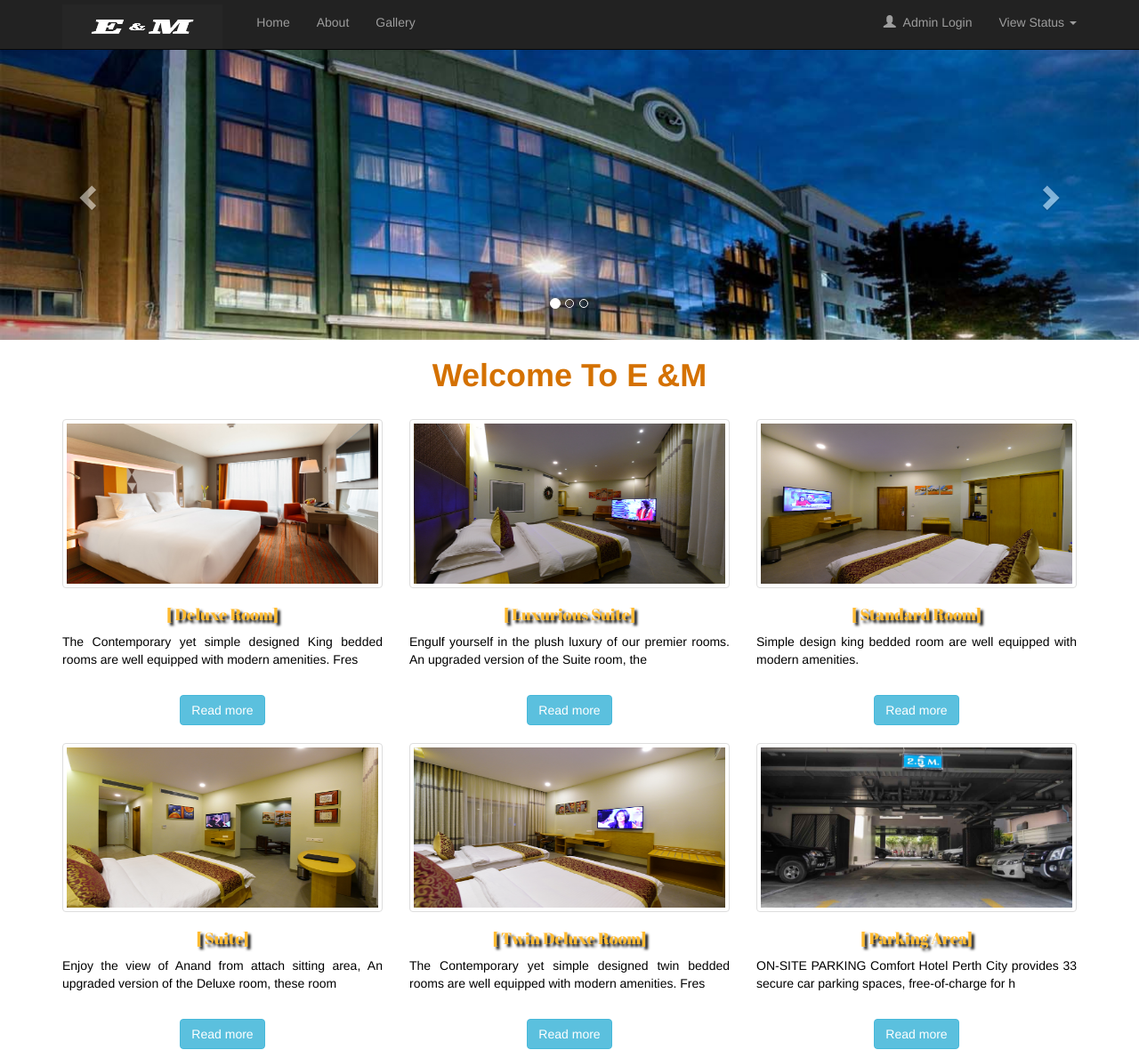
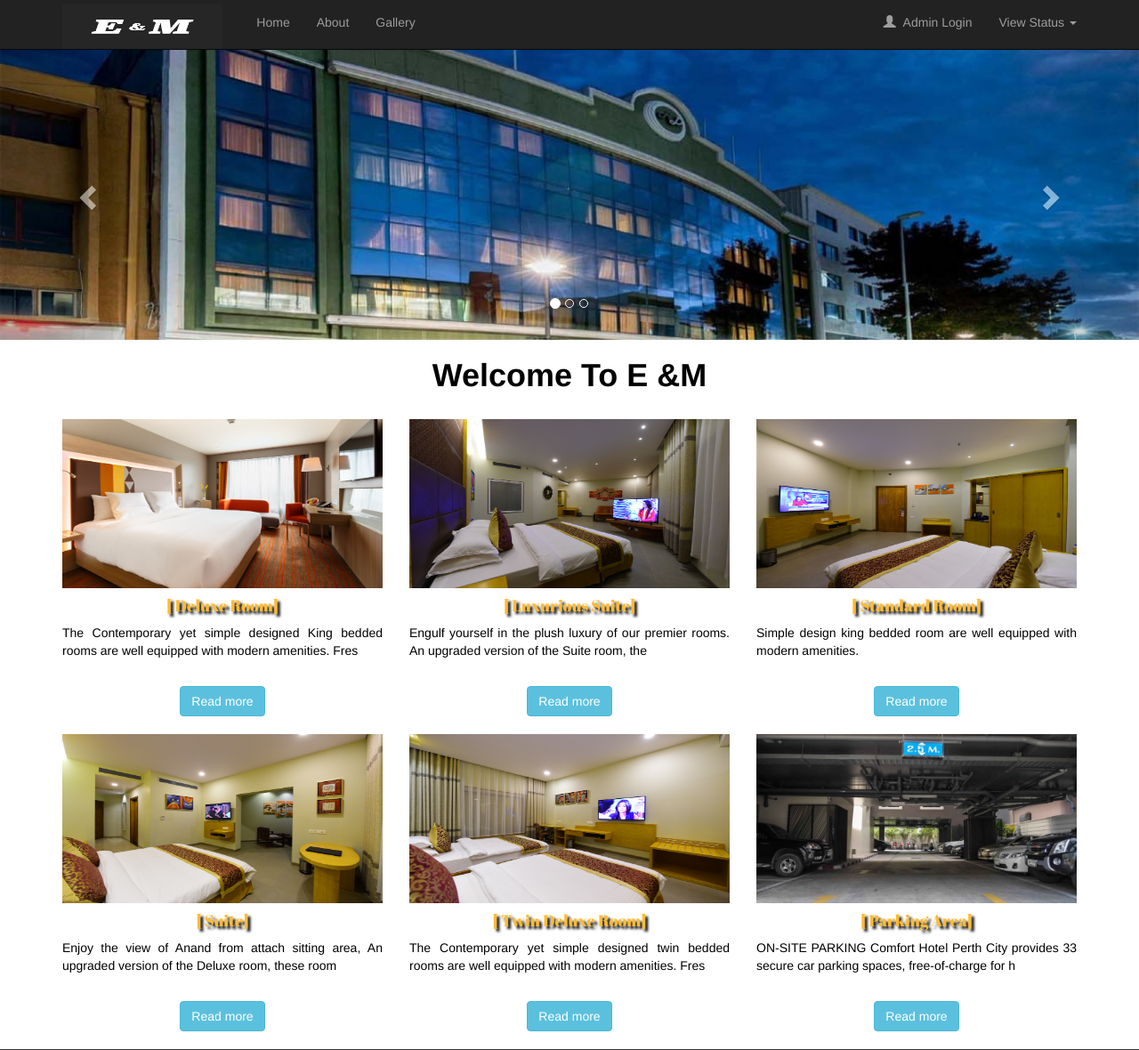
Before and after one commit to M-erick/Hotel-ReservationWithMessaging, a PHP site: page / in a window 1280 px wide. Shown: the top 1180 px of the page at 89% size. Run offline with PHP 8.4, Linux system fonts and the light colour scheme; the visitor is signed in with stand-in values (Sample User, id 1); data comes from the database, SQL or seed files in the repository.

Commit message:
Changed default color to black

```diff
--- a/index.php
+++ b/index.php
@@ -83,7 +83,7 @@ include('connection.php');
 
  <div class="container-fluid"><!--Id Is Red-->
 <div class="container text-center">
-  <h1> <font color="#d4b71c;"><b> Welcome To E &M</b></font></h1><br>
+  <h1> <font color="#000000;"><b> Welcome To E &M</b></font></h1><br>
   <div class="row">
     <div class="hov"><!--Hov is Class-->
 
@@ -94,7 +94,7 @@ include('connection.php');
 	{
 	?>
 	<div class="col-sm-4">
-      <img src="image/rooms/<?php echo $r_res['image']; ?>"class="img-responsive thumbnail"alt="Image"id="img1"> <!--Id Is Img-->
+      <img src="image/rooms/<?php echo $r_res['image']; ?>"class="img-responsive rounded mx-auto d-block"alt="Image"id="img1"> <!--Id Is Img-->
       <h4 class="Room_Text">[ <?php echo $r_res['type']; ?>]</h4>
       <p class="text-justify"><?php echo substr($r_res['details'],0,100); ?></p><br>
 	    <a href="room_details.php?room_id=<?php echo $r_res['room_id']; ?>" class="btn btn-info text-center">Read more</a><br><br>
```
